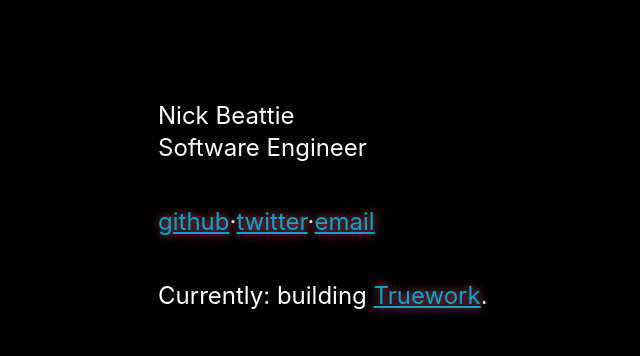
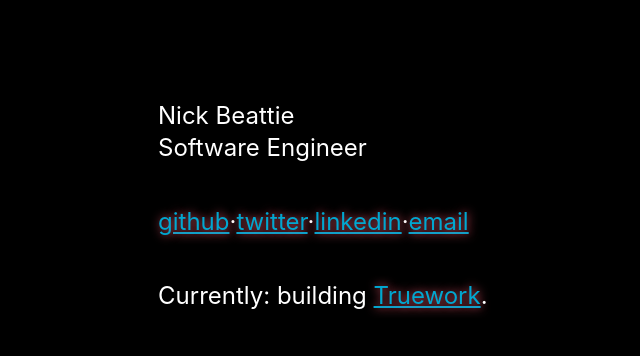
Before and after one commit to nickbytes/website, a Gatsby site: page / in a window 1280 px wide. Shown: the whole page, without its empty margins (26-666 px from the left). Built offline with nearby package versions, Linux system fonts and the light colour scheme; Gatsby itself is replaced by a stand-in of ours.

Commit message:
Add linkedin

```diff
--- a/src/components/Header/index.js
+++ b/src/components/Header/index.js
@@ -10,6 +10,7 @@ const Header = () => (
         <Sub>
           <a href="https://github.com/nickbytes">github</a>·
           <a href="http://twitter.com/nicktweattie">twitter</a>·
+          <a href="https://www.linkedin.com/in/nbeattie/">linkedin</a>·
           <a href="mailto:nick@nickbytes.com">email</a>
         </Sub>
       </div>
```
